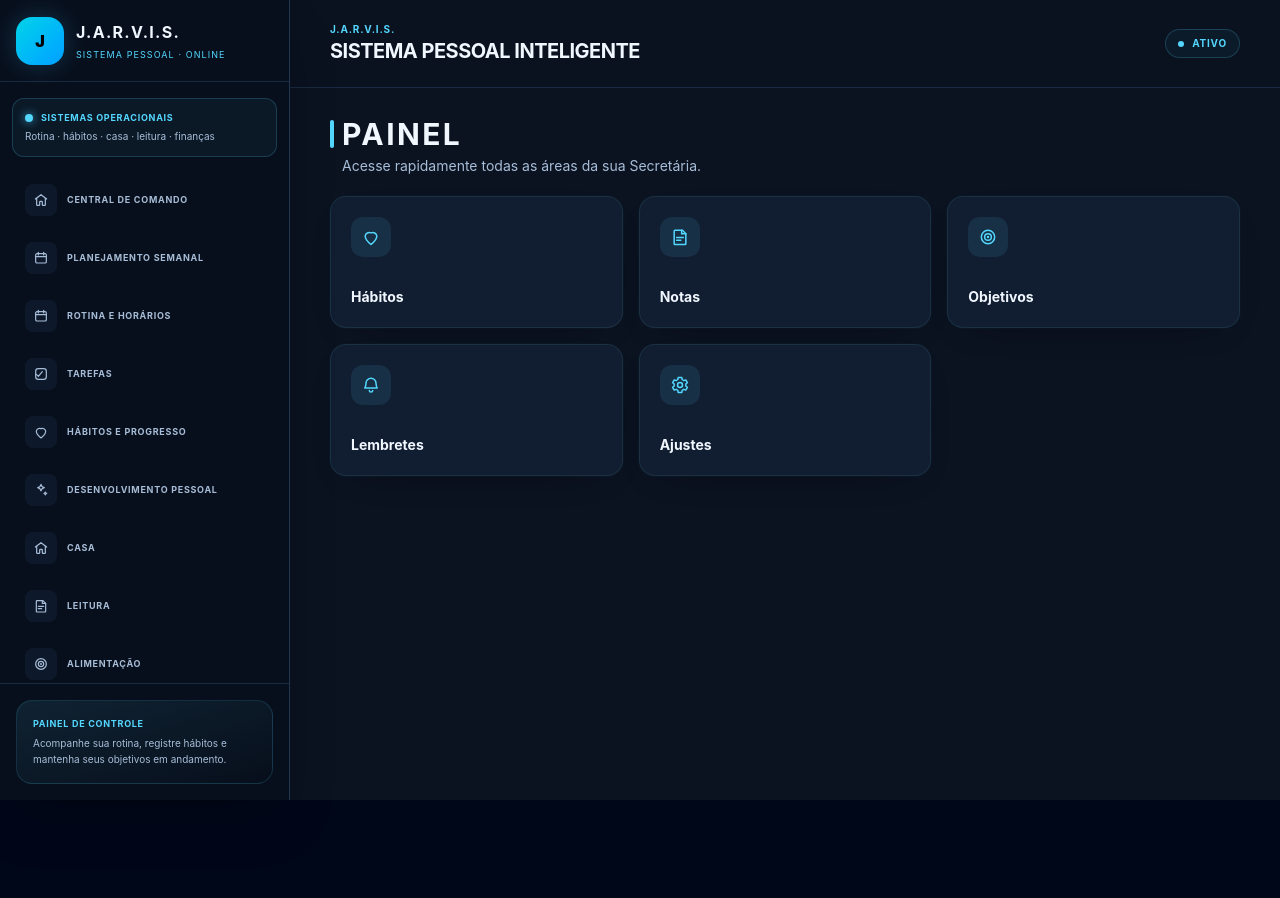
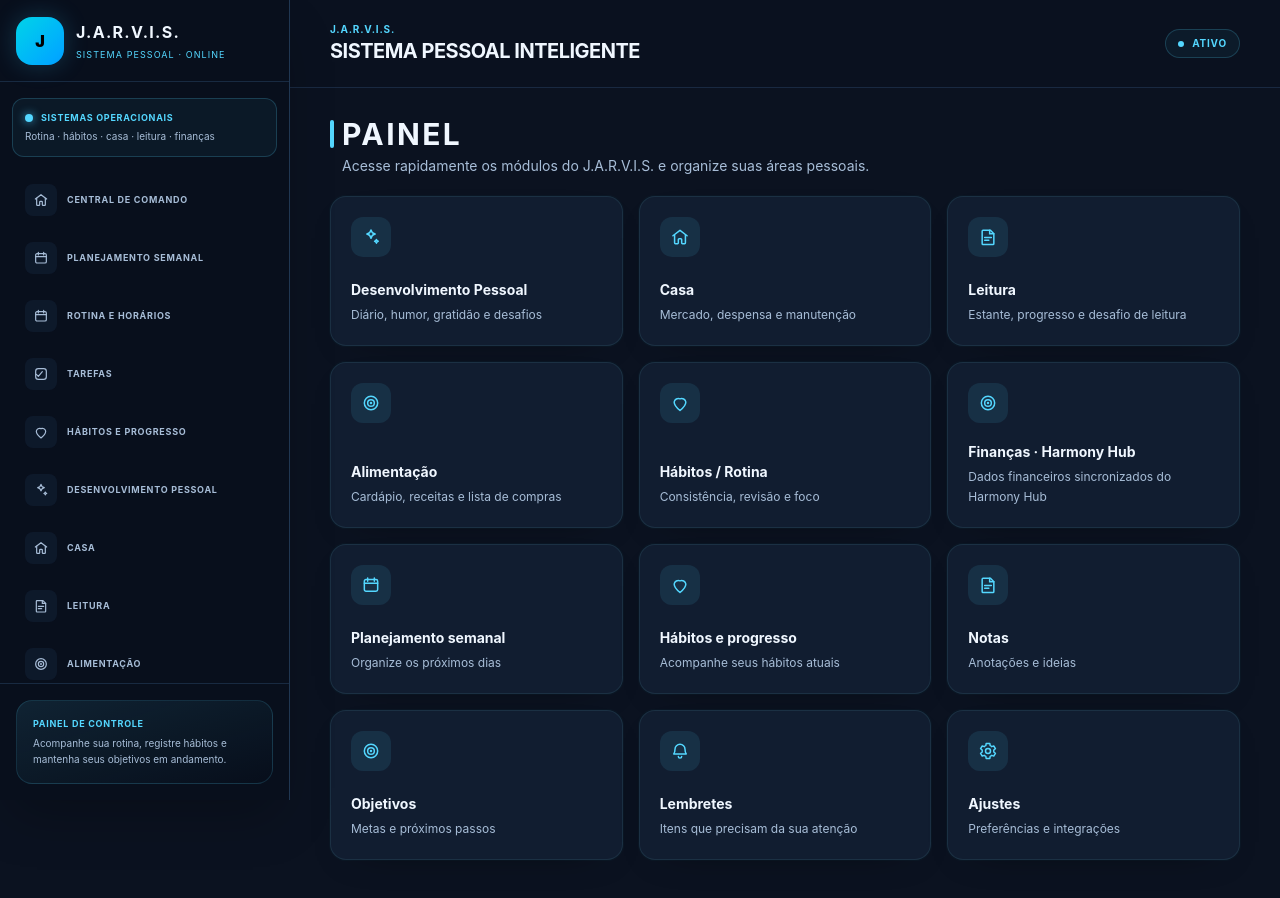
Before and after one commit to gebarbosaa/this_jarvis, a Next.js app: page /mais in a window 1280 px wide. Shown: the top 898 px of the page. Before the commit the page ends 800 px from the top, so only its background shows below. Built offline with nearby package versions, Linux system fonts and the light colour scheme.

Commit message:
feat: add new modules to dashboard panel

```diff
--- a/src/app/(app)/mais/page.tsx
+++ b/src/app/(app)/mais/page.tsx
@@ -1,24 +1,31 @@
 import Link from 'next/link';
 import { PageHeader } from '@/components/ui/PageHeader';
-import { IconHabit, IconNote, IconGoal, IconBell, IconSettings } from '@/components/nav/icons';
+import { IconHabit, IconNote, IconGoal, IconBell, IconSettings, IconHome, IconSparkle, IconWeek } from '@/components/nav/icons';
 
 const ITEMS = [
-  { href:'/habitos', label:'Hábitos', Icon:IconHabit },
-  { href:'/notas', label:'Notas', Icon:IconNote },
-  { href:'/objetivos', label:'Objetivos', Icon:IconGoal },
-  { href:'/lembretes', label:'Lembretes', Icon:IconBell },
-  { href:'/ajustes', label:'Ajustes', Icon:IconSettings },
+  { href:'/desenvolvimento-pessoal', label:'Desenvolvimento Pessoal', description:'Diário, humor, gratidão e desafios', Icon:IconSparkle },
+  { href:'/casa', label:'Casa', description:'Mercado, despensa e manutenção', Icon:IconHome },
+  { href:'/leitura', label:'Leitura', description:'Estante, progresso e desafio de leitura', Icon:IconNote },
+  { href:'/alimentacao', label:'Alimentação', description:'Cardápio, receitas e lista de compras', Icon:IconGoal },
+  { href:'/habitos-rotina', label:'Hábitos / Rotina', description:'Consistência, revisão e foco', Icon:IconHabit },
+  { href:'/financas', label:'Finanças · Harmony Hub', description:'Dados financeiros sincronizados do Harmony Hub', Icon:IconGoal },
+  { href:'/semana', label:'Planejamento semanal', description:'Organize os próximos dias', Icon:IconWeek },
+  { href:'/habitos', label:'Hábitos e progresso', description:'Acompanhe seus hábitos atuais', Icon:IconHabit },
+  { href:'/notas', label:'Notas', description:'Anotações e ideias', Icon:IconNote },
+  { href:'/objetivos', label:'Objetivos', description:'Metas e próximos passos', Icon:IconGoal },
+  { href:'/lembretes', label:'Lembretes', description:'Itens que precisam da sua atenção', Icon:IconBell },
+  { href:'/ajustes', label:'Ajustes', description:'Preferências e integrações', Icon:IconSettings },
 ] as const;
 
 export default function MaisPage() {
   return (
     <div className="page-stack">
-      <PageHeader title="Painel" subtitle="Acesse rapidamente todas as áreas da sua Secretária." />
+      <PageHeader title="Painel" subtitle="Acesse rapidamente os módulos do J.A.R.V.I.S. e organize suas áreas pessoais." />
       <div className="grid grid-cols-1 gap-4 sm:grid-cols-2 xl:grid-cols-3">
-        {ITEMS.map(({href,label,Icon}) => (
-          <Link key={href} href={href} className="app-card app-card-hover flex min-h-[132px] flex-col justify-between p-5">
+        {ITEMS.map(({href,label,description,Icon}) => (
+          <Link key={href} href={href} className="app-card app-card-hover flex min-h-[150px] flex-col justify-between gap-4 p-5">
             <span className="flex h-10 w-10 items-center justify-center rounded-xl bg-primary/10 text-primary"><Icon className="h-5 w-5" /></span>
-            <span className="text-sm font-bold text-ink">{label}</span>
+            <div><span className="text-sm font-bold text-ink">{label}</span><p className="mt-1 text-xs leading-5 text-ink-soft">{description}</p></div>
           </Link>
         ))}
       </div>
```
